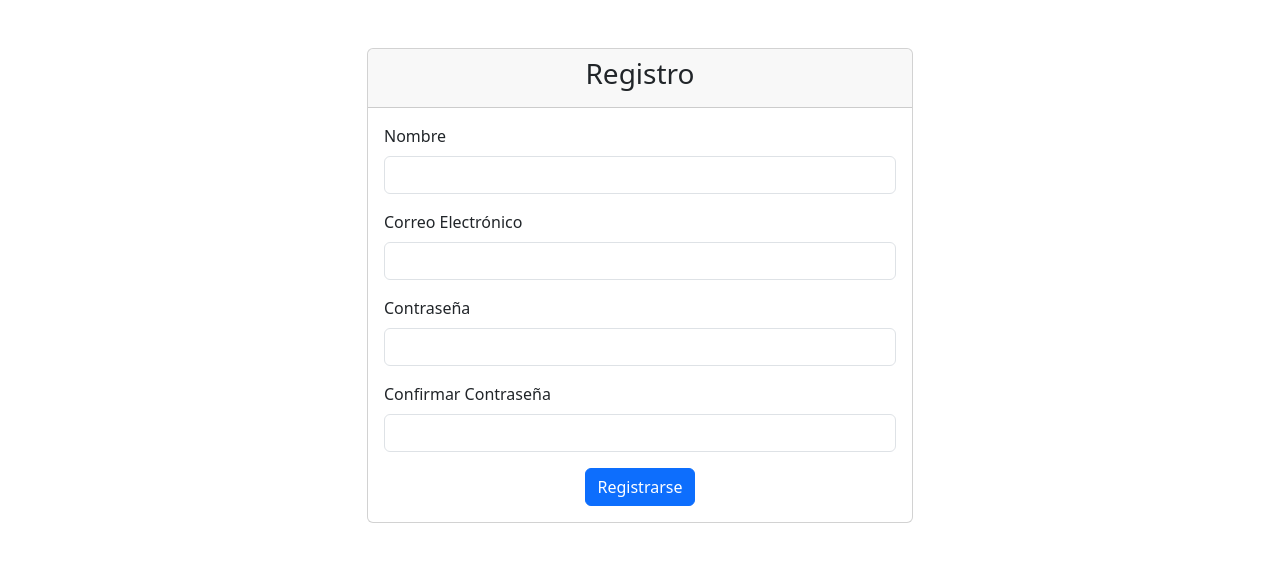
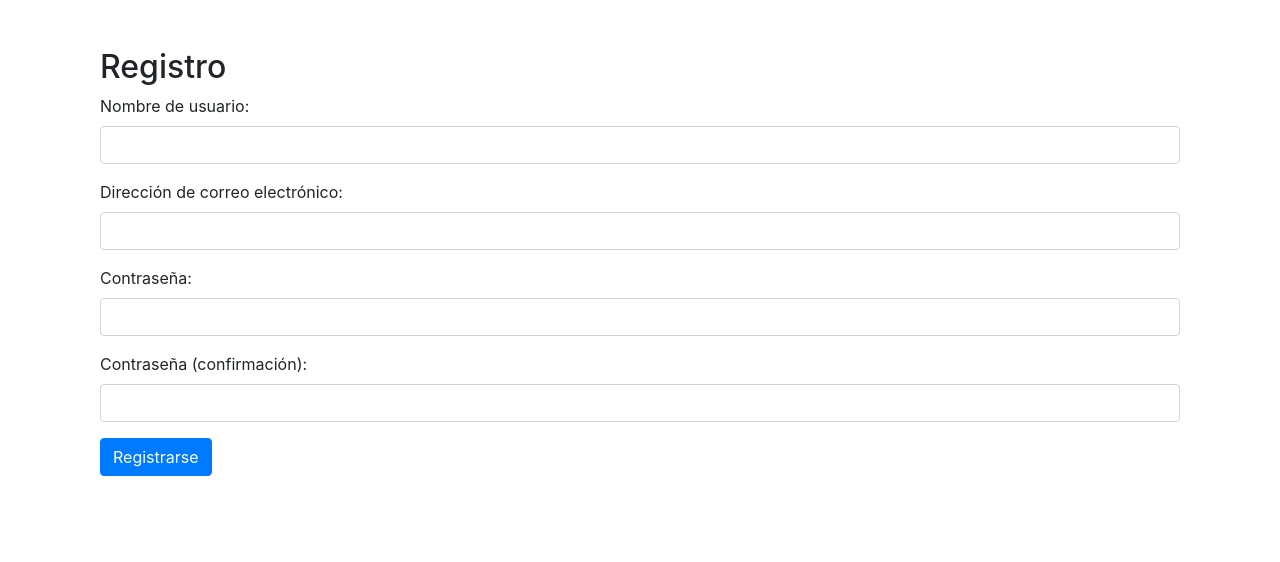
Before and after one commit to jeancastro397/SIGA, a Django app: page /registro/ in a window 1280 px wide. Shown: the top 562 px of the page. Run offline with Django 4.2, Linux system fonts and the light colour scheme; some libraries are stand-ins or nearby versions.

Commit message:
Fix vista registro, creacion de archivo base.html, Implemetacion de bootstrap

```diff
--- a/apps/user/forms.py
+++ b/apps/user/forms.py
@@ -1,69 +1,56 @@
 from typing import Any
 from django.contrib.auth.forms import UserCreationForm
 from django.contrib.auth.models import User
-from django.forms import (
-    Form,
-    CharField,
-    PasswordInput,
-    EmailInput,
-    TextInput
-)
+from django.forms import Form, CharField, PasswordInput, EmailInput, TextInput
 
-# Formulario de registro
-# No requiere de modelos
-from django.contrib.auth.forms import UserCreationForm
-from django.contrib.auth.models import User
-from django.forms import (
-    EmailInput,
-    PasswordInput,
-    TextInput
-)
 
 # Formulario de registro
 class RegistroForm(UserCreationForm):
     def __init__(self, *args, **kwargs):
         super().__init__(*args, **kwargs)
-        self.fields['username'].widget.attrs = {'class': 'form-control'}
-        self.fields['first_name'].widget.attrs = {'class': 'form-control'}
-        self.fields['last_name'].widget.attrs = {'class': 'form-control'}
-        self.fields['email'].widget.attrs = {'class': 'form-control'}
-        self.fields['password1'].widget.attrs = {'class': 'form-control'}
-        self.fields['password2'].widget.attrs = {'class': 'form-control'}
+        self.fields["username"].widget.attrs = {"class": "form-control"}
+        self.fields["first_name"].widget.attrs = {"class": "form-control"}
+        self.fields["last_name"].widget.attrs = {"class": "form-control"}
+        self.fields["email"].widget.attrs = {"class": "form-control"}
+        self.fields["password1"].widget.attrs = {"class": "form-control"}
+        self.fields["password2"].widget.attrs = {"class": "form-control"}
 
     class Meta:
         model = User
         fields = [
-            'username',
-            'first_name',
-            'last_name',
-            'email',
-            'password1',
-            'password2'
+            "username",
+            "first_name",
+            "last_name",
+            "email",
+            "password1",
+            "password2",
         ]
 
         widgets = {
-            'username': TextInput(attrs={'class': 'form-control'}),
-            'first_name': TextInput(attrs={'class': 'form-control'}),
-            'last_name': TextInput(attrs={'class': 'form-control'}),
-            'email': EmailInput(attrs={'class': 'form-control'}),
-            'password1': PasswordInput(attrs={'class': 'form-control'}),
-            'password2': PasswordInput(attrs={'class': 'form-control'}),
+            "username": TextInput(attrs={"class": "form-control"}),
+            "first_name": TextInput(attrs={"class": "form-control"}),
+            "last_name": TextInput(attrs={"class": "form-control"}),
+            "email": EmailInput(attrs={"class": "form-control"}),
+            "password1": PasswordInput(attrs={"class": "form-control"}),
+            "password2": PasswordInput(attrs={"class": "form-control"}),
         }
-
-
 
 
 class LoginForm(Form):
     username = CharField(
         max_length=150,
-        widget=TextInput(attrs={
-            'placeholder': 'Nombre de Usuario',
-            'class': 'form-control',
-        })
+        widget=TextInput(
+            attrs={
+                "placeholder": "Nombre de Usuario",
+                "class": "form-control",
+            }
+        ),
     )
     password = CharField(
-        widget=PasswordInput(attrs={
-            'placeholder': 'Contraseña',
-            'class': 'form-control',
-        })
+        widget=PasswordInput(
+            attrs={
+                "placeholder": "Contraseña",
+                "class": "form-control",
+            }
+        )
     )
--- a/apps/user/views.py
+++ b/apps/user/views.py
@@ -3,18 +3,18 @@ from django.contrib.auth import authenticate, login
 from .forms import LoginForm, RegistroForm
 
 def registro(request):
-    if request.method == 'GET':
-        context = {'form': RegistroForm()}
-        return render(request, 'users/registro.html', context)
-
     if request.method == 'POST':
-        form = RegistroForm(data=request.POST)
+        form = RegistroForm(request.POST)
         if form.is_valid():
-            form.save()
-            return redirect('login')
-
-        context = {'form': form}
-        return render(request, 'users/registro.html', context)
+            user = form.save()
+            username = form.cleaned_data.get('username')
+            password = form.cleaned_data.get('password1')
+            user = authenticate(username=username, password=password)
+            login(request, user)
+            return redirect('login')  # Redirige a la página principal u otra página deseada
+    else:
+        form = RegistroForm()
+    return render(request, 'users/registro.html', {'form': form})
 
 
 
--- /dev/null
+++ b/templates/base.html
@@ -0,0 +1,18 @@
+<!-- templates/base.html -->
+<!DOCTYPE html>
+<html lang="es">
+<head>
+    <meta charset="UTF-8">
+    <meta name="viewport" content="width=device-width, initial-scale=1.0">
+    <title>{% block title %}Mi Sitio{% endblock %}</title>
+    <link href="https://stackpath.bootstrapcdn.com/bootstrap/4.5.2/css/bootstrap.min.css" rel="stylesheet">
+    <script src="https://code.jquery.com/jquery-3.5.1.slim.min.js"></script>
+    <script src="https://cdn.jsdelivr.net/npm/@popperjs/core@2.9.2/dist/umd/popper.min.js"></script>
+    <script src="https://stackpath.bootstrapcdn.com/bootstrap/4.5.2/js/bootstrap.min.js"></script>
+</head>
+<body>
+    <div class="container">
+        {% block content %}{% endblock %}
+    </div>
+</body>
+</html>
--- a/templates/users/registro.html
+++ b/templates/users/registro.html
@@ -1,54 +1,30 @@
-{% load static %}
-<!DOCTYPE html>
-<html lang="en">
-<head>
-  <meta charset="UTF-8">
-  <meta name="viewport" content="width=device-width, initial-scale=1.0">
-  <title>Registro</title>
-  <link href="https://cdn.jsdelivr.net/npm/bootstrap@5.3.0-alpha1/dist/css/bootstrap.min.css" rel="stylesheet">
-</head>
-<body>
+<!-- templates/registration/registro.html -->
+{% extends 'base.html' %}
 
+{% block title %}Registro de Usuario{% endblock %}
+
+{% block content %}
 <div class="container mt-5">
-  <div class="row justify-content-center">
-    <div class="col-md-6">
-      <div class="card">
-        <div class="card-header">
-          <h3 class="text-center">Registro</h3>
+    <h2>Registro</h2>
+    <form method="post">
+        {% csrf_token %}
+        <div class="form-group">
+            {{ form.username.label_tag }}
+            {{ form.username }}
         </div>
-        <div class="card-body">
-          <form action="" method="POST">
-            <!-- Nombre -->
-            <div class="mb-3">
-              <label for="nombre" class="form-label">Nombre</label>
-              <input type="text" class="form-control" id="nombre" name="nombre" required>
-            </div>
-            <!-- Correo electrónico -->
-            <div class="mb-3">
-              <label for="email" class="form-label">Correo Electrónico</label>
-              <input type="email" class="form-control" id="email" name="email" required>
-            </div>
-            <!-- Contraseña -->
-            <div class="mb-3">
-              <label for="password" class="form-label">Contraseña</label>
-              <input type="password" class="form-control" id="password" name="password" required>
-            </div>
-            <!-- Confirmar Contraseña -->
-            <div class="mb-3">
-              <label for="confirm_password" class="form-label">Confirmar Contraseña</label>
-              <input type="password" class="form-control" id="confirm_password" name="confirm_password" required>
-            </div>
-            <!-- Botón de registro -->
-            <div class="text-center">
-              <button type="submit" class="btn btn-primary">Registrarse</button>
-            </div>
-          </form>
+        <div class="form-group">
+            {{ form.email.label_tag }}
+            {{ form.email }}
         </div>
-      </div>
-    </div>
-  </div>
+        <div class="form-group">
+            {{ form.password1.label_tag }}
+            {{ form.password1 }}
+        </div>
+        <div class="form-group">
+            {{ form.password2.label_tag }}
+            {{ form.password2 }}
+        </div>
+        <button type="submit" class="btn btn-primary">Registrarse</button>
+    </form>
 </div>
-
-<script src="https://cdn.jsdelivr.net/npm/bootstrap@5.3.0-alpha1/dist/js/bootstrap.bundle.min.js"></script>
-</body>
-</html>
+{% endblock %}
```
